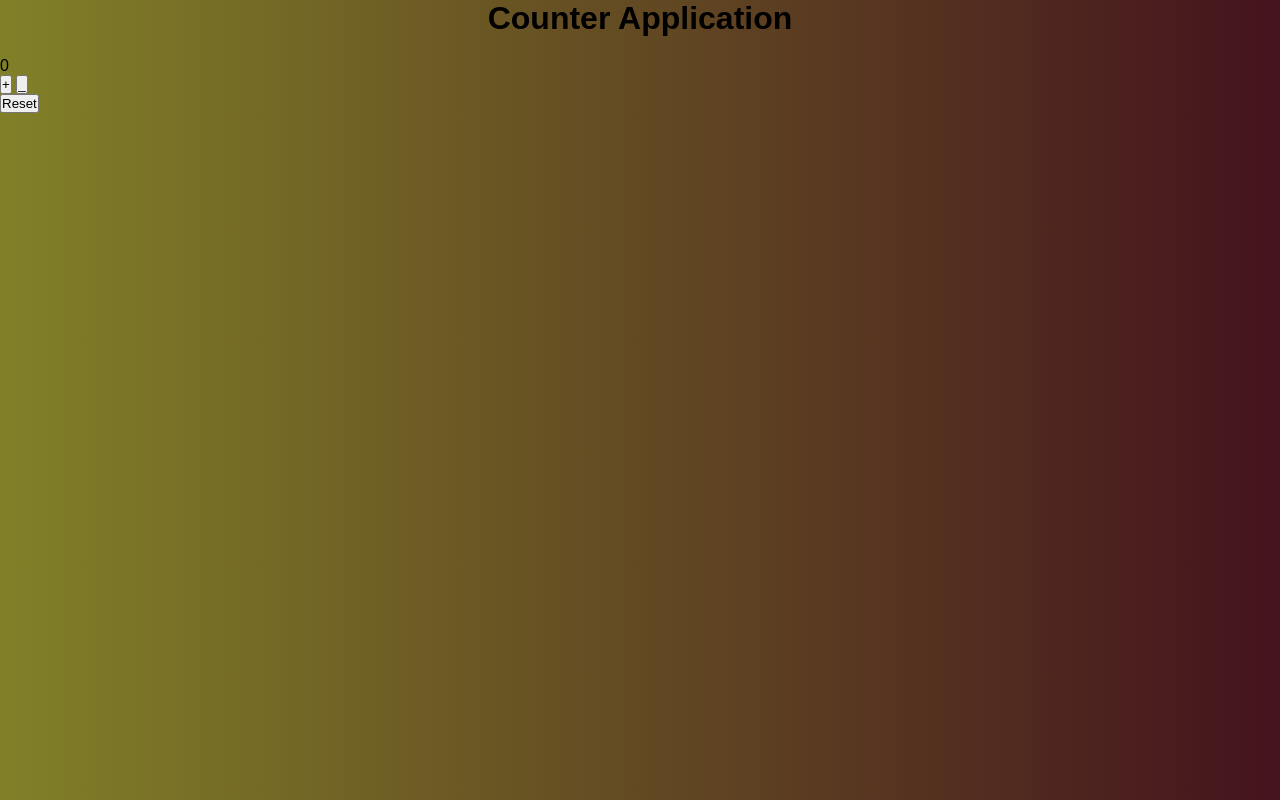
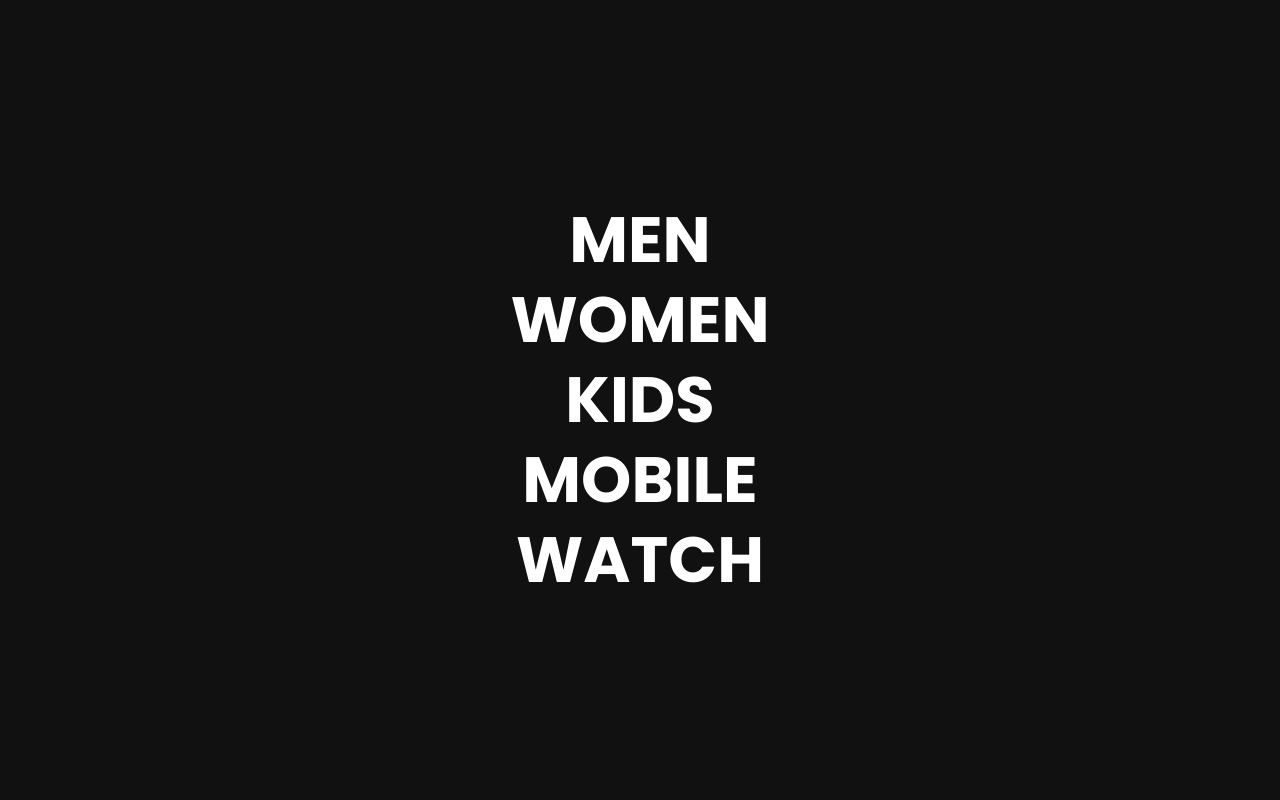
Before and after one commit to jamshedawan/udemy.cerificated, a plain HTML site: page index.html in a window 1280 px wide. Drawn offline with nearby package versions, Linux system fonts and the light colour scheme.

Commit message:
Add files via upload

```diff
--- a/index.html
+++ b/index.html
@@ -1,30 +1,31 @@
 <!DOCTYPE html>
 <html lang="en">
-<head>
-    <meta charset="UTF-8">
-    <meta name="viewport" content="width=device-width, initial-scale=1.0">
-    <title>Conter Application
-    </title>
-    <link rel="stylesheet" href="style.css">
-    <script
-      type="text/javascript"
-      src="http://code.jquery.com/jquery-latest.js"
-    ></script>
-</head>
-<body>
-  <div class="container-card">
-    <h1>Counter Application</h1>
-    <div class="counter-display" id="counterDisplay">0</div>
+  <head>
+    <meta charset="UTF-8" />
+    <meta name="viewport" content="width=device-width, initial-scale=1.0" />
+    <title>Menu Hover Effects on Mousemove</title>
+    <link rel="stylesheet" href="style.css" />
+  </head>
+  <body>
+    <ul>
+      <li><a href="#">Men</a><img class="images" src="quaid-e-azam-1024 (1).jpg" /></li>
+      <li><a href="#">Women</a><img class="images" src="benazir-bhutto-6.jpg" /></li>
+      <li><a href="#">Kids</a><img class="images" src="https://tse4.mm.bing.net/th?id=OIP._IMAMI_GZSBlt8KS5i4Q3wHaEo&pid=Api&P=0&h=220" /></li>
+      <li><a href="#">Mobile</a><img class="images" src="https://tse2.mm.bing.net/th?id=OIP.-fSU8A-CU2QIgZbZ3CnNRwAAAA&pid=Api&P=0&h=220" /></li>
+      <li><a href="#">Watch</a><img class="images" src="watch.jpg" /></li>
+    </ul>
+    <script>
+      let images = document.querySelectorAll('.images');
 
-  <div class="button-container">
-    <button id="incrementBtn" class="blue-Btn">+</button>
-    <button id="decrementBtn" class="blue-Btn">_</button>
-  </div>
-    <button id="resetBtn">Reset</button>
+      function showImage(e) {
+        for (var i = 0; i < images.length; i++) {
+           x = e.pageX;
+           y = e.pageY;
+          images[i].style.transform = `translate(${x}px, ${y}px)`;
+        }
+      }
 
-
-
-  </div>
-    <script src="script.js"></script>
-</body>
+      document.addEventListener('mousemove', showImage);
+    </script>
+  </body>
 </html>
--- a/style.css
+++ b/style.css
@@ -1,24 +1,61 @@
+@import url('https://fonts.googleapis.com/css?family=Poppins:200,300,400,500,600,700,800,900&display=swap');
 * {
+    margin: 0;
     padding: 0;
-  margin: 0;
     box-sizing: border-box;
+    font-family: "Poppins", sans-serif;
   }
 
   body {
-  font-family: Arial, sans-serif;
-  background: linear-gradient(to right, #818028, #44131d);
+    display: flex;
+    justify-content: center;
+    align-items: center;
+    min-height: 100vh;
+    background-color: #111;
+    overflow: hidden;
   }
 
-.container {
-  margin: 200px auto;
-  max-width: 500px;
-  background-color: #f2f2f2;
-  padding: 20px;
-   border-radius: 8px;
-   box-shadow: 0 2px 25px rgba(90, 87, 87, 0.3);
+  ul {
+    display: flex;
+    justify-content: center;
+    align-items: center;
+    flex-direction: column;
+    text-align: center;
   }
 
-h1 {
-    text-align: center;
-    margin-bottom: 20px;
+  ul li {
+    list-style: none;
   }
+
+  ul a {
+    font-size: 4em;
+    font-weight: 700;
+    color: #fff;
+    line-height: 1.25; /* Changed from 1.25cm to 1.25 */
+    text-decoration: none;
+    text-transform: uppercase;
+    transition: 0.5s;
+    z-index: 2;
+    position: relative;
+  }
+
+  ul:hover li:not(:hover) a {
+    opacity: 0.5;
+    color: transparent;
+    -webkit-text-stroke: 1px #fff;
+  }
+
+  ul li .images {
+    position: absolute;
+    top: 0;
+    left: 0;
+    translate: -50%, -50%;
+    pointer-events: none;
+    z-index: 1;
+    width: 0;
+    transition: width 0.5s;
+  }
+
+  ul li:hover .images {
+    width: 200px;
+  }
```
Also changed, not shown: web.png (added). Lines whose indentation alone changed are shown as unchanged.
